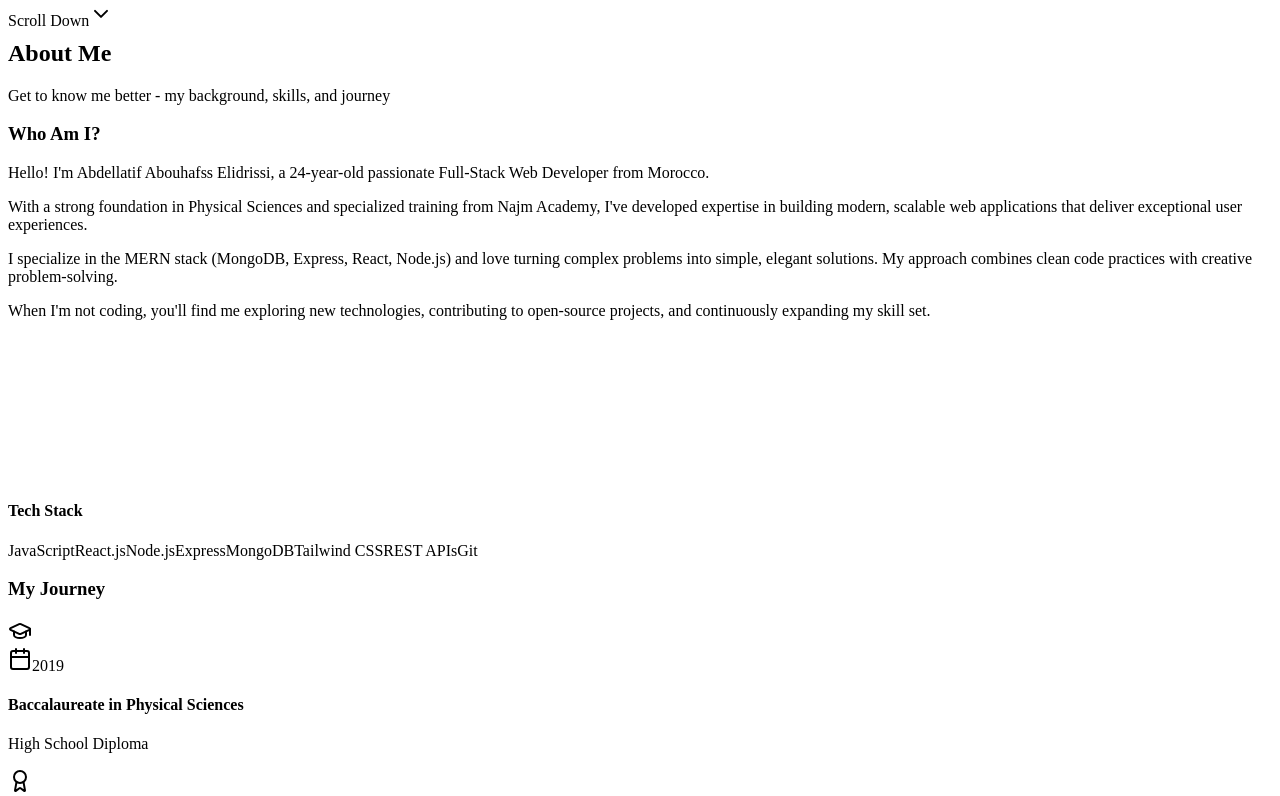
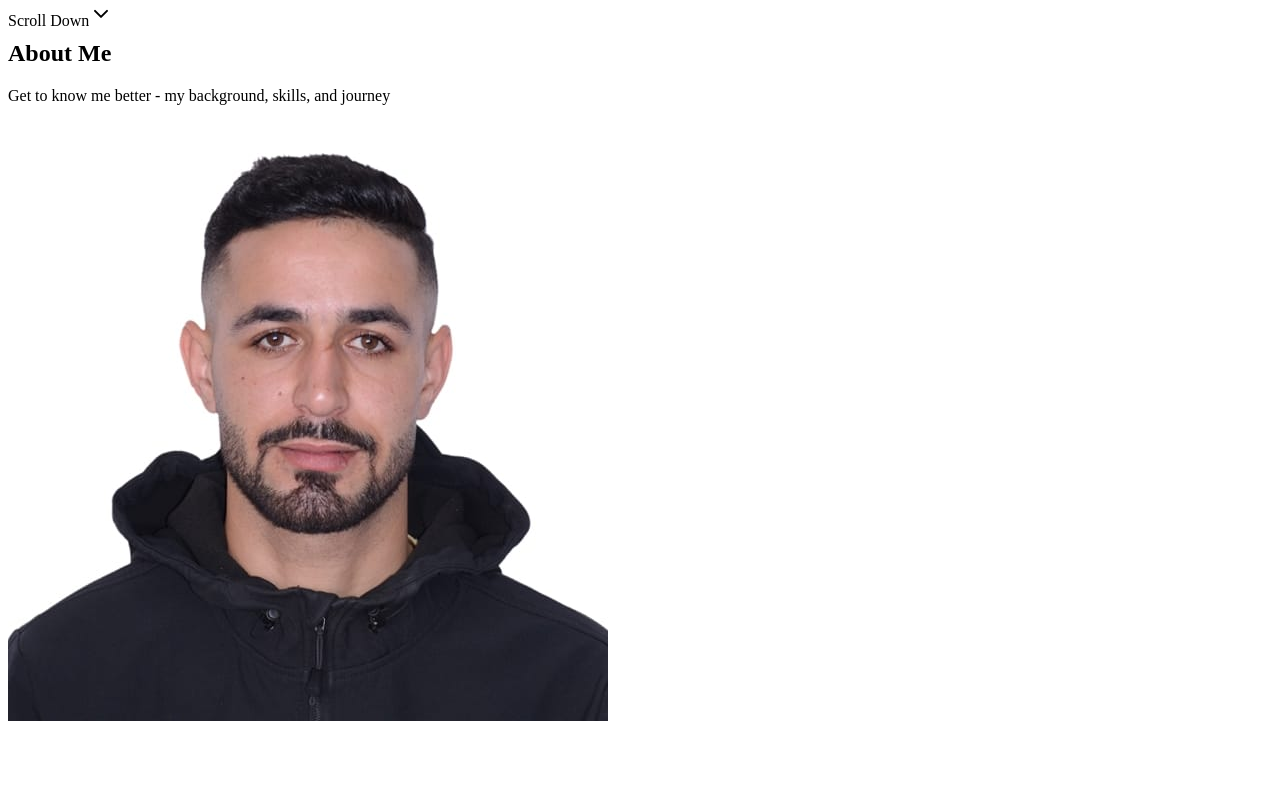
Before and after one commit to abdellatif6abouhafs-elidrissi/full-stack, a React (Vite) app: page / in a window 1280 px wide. Shown: the part 520-1316 px from the top of the page. Built offline with nearby package versions, Linux system fonts and the light colour scheme; the HTML template or start-up script is replaced by a standard one.

Commit message:
Fix floating tech logos with CSS hover animation on profile image

```diff
--- a/src/sections/About.jsx
+++ b/src/sections/About.jsx
@@ -73,7 +73,77 @@ const About = () => {
         </motion.div>
 
         <div className="grid lg:grid-cols-2 gap-12 items-start">
-          {/* Bio Card with Floating Tech Logos on Hover */}
+          {/* Profile Image with Floating Tech Logos */}
+          <motion.div
+            initial={{ opacity: 0, scale: 0.9 }}
+            whileInView={{ opacity: 1, scale: 1 }}
+            viewport={{ once: true }}
+            className="flex justify-center"
+          >
+            <div className="relative group">
+              {/* Main Image Container */}
+              <motion.div
+                className="relative w-72 h-72 md:w-80 md:h-80 rounded-3xl overflow-hidden border-4 border-primary/30 shadow-[0_0_40px_rgba(56,189,248,0.3)]"
+                whileHover={{ scale: 1.02 }}
+                transition={{ duration: 0.3 }}
+              >
+                {/* Profile Image */}
+                <img
+                  src="/profile.jpg"
+                  alt="Abdellatif Abouhafss Elidrissi"
+                  className="w-full h-full object-cover"
+                />
+
+                {/* Overlay on hover */}
+                <div className="absolute inset-0 bg-dark/40 opacity-0 group-hover:opacity-100 transition-opacity duration-300" />
+              </motion.div>
+
+              {/* Floating Tech Logos - appear on hover */}
+              {techLogos.map((tech, index) => {
+                const angle = (index * 45) - 90
+                const radius = 170
+                const x = Math.cos((angle * Math.PI) / 180) * radius
+                const y = Math.sin((angle * Math.PI) / 180) * radius
+
+                return (
+                  <div
+                    key={tech.name}
+                    className="tech-logo absolute w-12 h-12 md:w-14 md:h-14 rounded-xl flex items-center justify-center text-xs md:text-sm font-bold shadow-lg cursor-pointer border-2 border-white/20"
+                    style={{
+                      backgroundColor: tech.color,
+                      color: tech.name === 'JavaScript' || tech.name === 'Tailwind' ? '#000' : '#fff',
+                      left: `calc(50% + ${x}px - 24px)`,
+                      top: `calc(50% + ${y}px - 24px)`,
+                      boxShadow: `0 0 25px ${tech.color}80`,
+                      opacity: 0,
+                      transform: 'scale(0)',
+                      transition: `all 0.4s ease ${index * 0.08}s`,
+                    }}
+                    title={tech.name}
+                  >
+                    {tech.icon}
+                  </div>
+                )
+              })}
+
+              {/* Inline style for hover effect */}
+              <style>{`
+                .group:hover .tech-logo {
+                  opacity: 1 !important;
+                  transform: scale(1) !important;
+                }
+                .tech-logo:hover {
+                  transform: scale(1.2) !important;
+                  z-index: 10;
+                }
+              `}</style>
+
+              {/* Glowing effect */}
+              <div className="absolute -inset-2 bg-gradient-to-r from-primary/20 via-purple-500/20 to-primary/20 rounded-3xl blur-xl opacity-0 group-hover:opacity-100 transition-opacity duration-500 -z-10" />
+            </div>
+          </motion.div>
+
+          {/* Bio Card */}
           <motion.div
             variants={containerVariants}
             initial="hidden"
@@ -82,14 +152,12 @@ const About = () => {
           >
             <motion.div
               variants={itemVariants}
-              className="glass rounded-3xl p-8 glow-box-hover relative group"
+              className="glass rounded-3xl p-8 glow-box-hover"
             >
               <h3 className="text-2xl font-display font-semibold mb-6 gradient-text">
                 Who Am I?
               </h3>
-
-              {/* Text content with hover effect */}
-              <div className="space-y-4 text-gray-300 leading-relaxed relative">
+              <div className="space-y-4 text-gray-300 leading-relaxed">
                 <p>
                   Hello! I'm <span className="text-primary font-semibold">Abdellatif Abouhafss Elidrissi</span>,
                   a 24-year-old passionate Full-Stack Web Developer from Morocco.
@@ -108,51 +176,6 @@ const About = () => {
                   When I'm not coding, you'll find me exploring new technologies,
                   contributing to open-source projects, and continuously expanding my skill set.
                 </p>
-
-                {/* Floating Tech Logos - appear on hover over text */}
-                {techLogos.map((tech, index) => {
-                  // Position logos in a scattered pattern above the text
-                  const positions = [
-                    { x: -20, y: -60 },
-                    { x: 60, y: -80 },
-                    { x: 150, y: -50 },
-                    { x: 240, y: -75 },
-                    { x: 320, y: -55 },
-                    { x: 400, y: -70 },
-                    { x: 100, y: -100 },
-                    { x: 280, y: -95 },
-                  ]
-                  const pos = positions[index] || { x: index * 60, y: -60 }
-
-                  return (
-                    <motion.div
-                      key={tech.name}
-                      className="absolute w-10 h-10 md:w-12 md:h-12 rounded-lg flex items-center justify-center text-xs font-bold shadow-lg cursor-pointer opacity-0 group-hover:opacity-100 border border-white/20 z-10"
-                      style={{
-                        backgroundColor: tech.color,
-                        color: tech.name === 'JavaScript' || tech.name === 'Tailwind' ? '#000' : '#fff',
-                        left: pos.x,
-                        top: pos.y,
-                        boxShadow: `0 0 20px ${tech.color}60`,
-                      }}
-                      initial={{ y: 20, opacity: 0, scale: 0.5 }}
-                      whileHover={{ scale: 1.2, y: -5 }}
-                      animate={{ y: 0, opacity: 0 }}
-                      transition={{
-                        duration: 0.3,
-                        delay: index * 0.05,
-                      }}
-                      title={tech.name}
-                    >
-                      <motion.span
-                        className="opacity-0 group-hover:opacity-100"
-                        transition={{ delay: index * 0.05 + 0.1 }}
-                      >
-                        {tech.icon}
-                      </motion.span>
-                    </motion.div>
-                  )
-                })}
               </div>
 
               {/* Skills Badges */}
```
